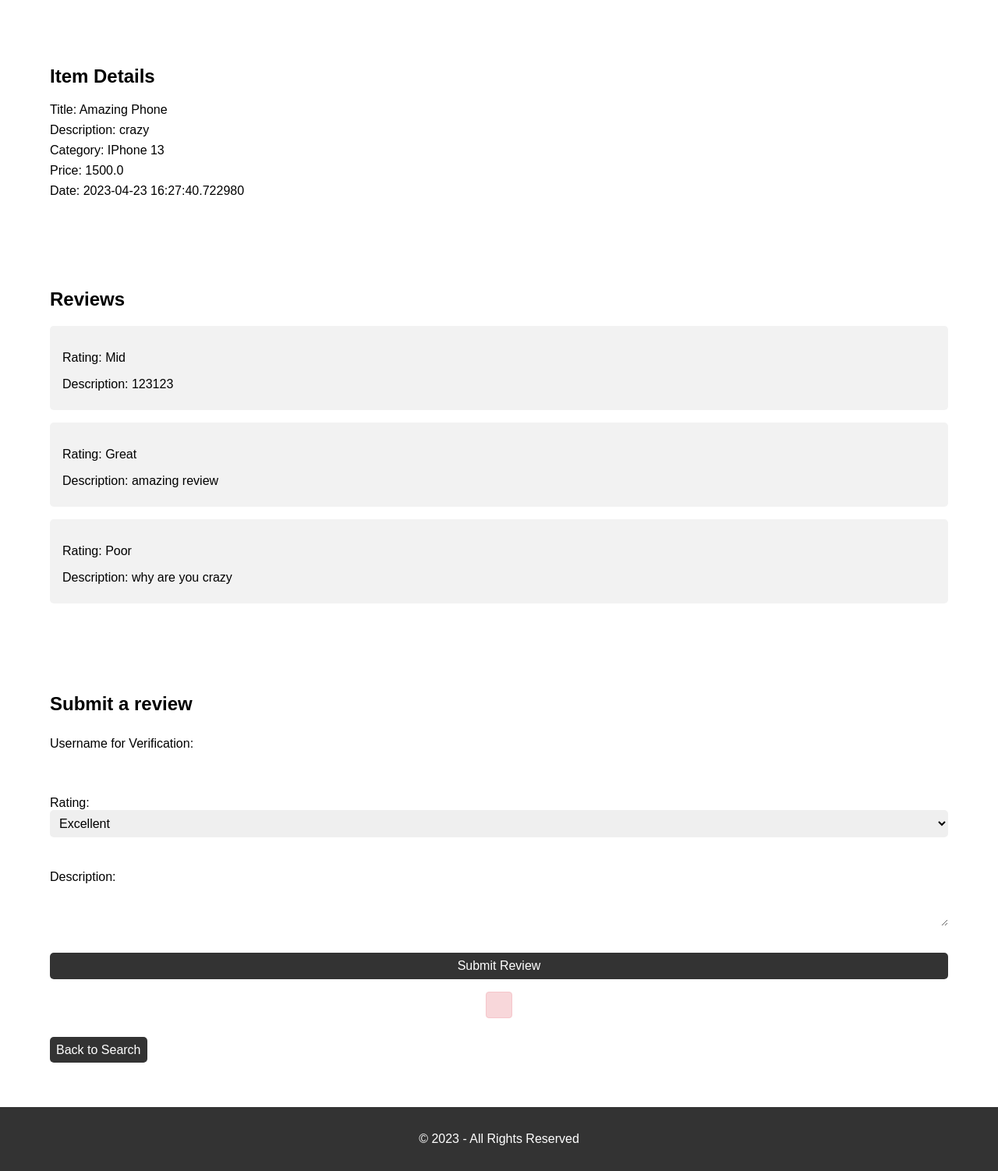
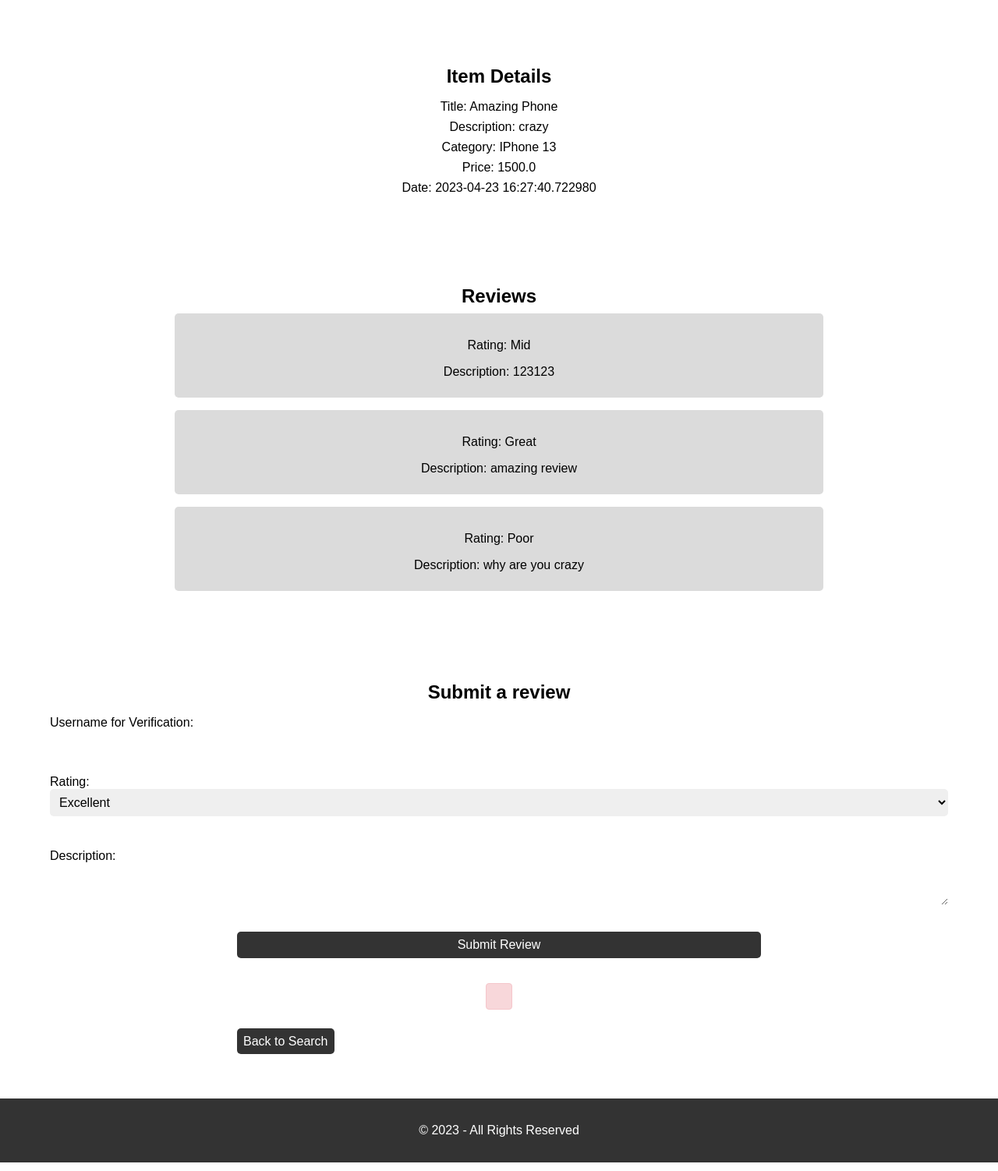
Before and after one commit to d3h1/Database_Design, a Flask app: page /item/1/ in a window 1280 px wide. Shown: the part 112-1614 px from the top of the page at 78% size. Run offline with Flask 3, Linux system fonts and the light colour scheme; data comes from the database, SQL or seed files in the repository.

Commit message:
fixing styling

```diff
--- a/BackendV2/app.py
+++ b/BackendV2/app.py
@@ -7,8 +7,8 @@ import json
 app = Flask(__name__)
 app.secret_key = 'your_secret_key'
 db_path = 'phase1.sqlite'
+app.config['FLASH_CATEGORY'] = 'now'
 
-app.config['FLASH_CATEGORY'] = 'now'
 
 def init_database():
     if not os.path.exists(db_path):
@@ -39,7 +39,6 @@ def init_database():
                     date TEXT
                     )''')
 
-
         # Add example users
         example_users = [
             ('user1', 'email1@gmail.com','first1','last1', 'password1'),
@@ -54,6 +53,7 @@ def init_database():
         conn.commit()
         conn.close()
 
+
 @app.route('/', methods=['GET', 'POST'])
 def main():
     if request.method == 'POST':
@@ -67,7 +67,6 @@ def main():
             flash('Database initialize successfully!', app.config['FLASH_CATEGORY'])
     return render_template('signin.html')
 
-from datetime import datetime, timedelta
 
 @app.route('/add_item', methods=['GET', 'POST'])
 def add_item():
@@ -99,6 +98,7 @@ def add_item():
                 flash('Invalid username. Please enter a valid username.', app.config['FLASH_CATEGORY'])
                 return render_template('searchbar.html')
     return render_template('searchbar.html')
+
 
 @app.route('/signin', methods=['GET', 'POST'])
 def handle_signin():
@@ -160,7 +160,6 @@ def handle_signup():
     return render_template('signup.html')
 
 
-
 @app.route('/searchbar', methods=['GET', 'POST'])
 def searchbar():
     if request.method == 'GET':
@@ -185,7 +184,6 @@ def searchbar():
         return redirect(url_for('searchbar'))
 
 
-
 @app.route('/search_items', methods=['GET'])
 def search_items():
     if request.method == 'GET':
@@ -196,6 +194,7 @@ def search_items():
             items = c.fetchall()
             return render_template('searchbar.html', search_results=items)
     return redirect(url_for('searchbar'))
+
 
 @app.route('/item/<int:item_id>/')
 def item_detail(item_id):
--- a/BackendV2/static/selected.css
+++ b/BackendV2/static/selected.css
@@ -50,6 +50,9 @@ body {
     background-color: #333;
     color: #fff;
     padding: 0.5rem;
+    margin-left: 15rem;
+    margin-right: 15rem;
+    margin-bottom: 1rem;
     border-radius: 5px;
     border: none;
     cursor: pointer;
@@ -64,18 +67,27 @@ body {
   /* Item details */
   .item-details ul li {
     margin-bottom: 0.5rem;
+    text-align: center;
   }
 
   /* Reviews styles */
   .reviews .review {
-    background-color: #f2f2f2;
+    background-color: #dbdbdb;
     border-radius: 5px;
+    border-color: #161616;
     padding: 1rem;
+    margin-left: 10rem;
+    margin-right: 10rem;
     margin-bottom: 1rem;
   }
 
-  .reviews .review p {
+  .reviews .review p, h2 {
     margin-bottom: 0.5rem;
+    text-align: center;
+  }
+
+  .submit-review label, input {
+    border-style: solid #161616;
   }
 
   /* Footer */
```
